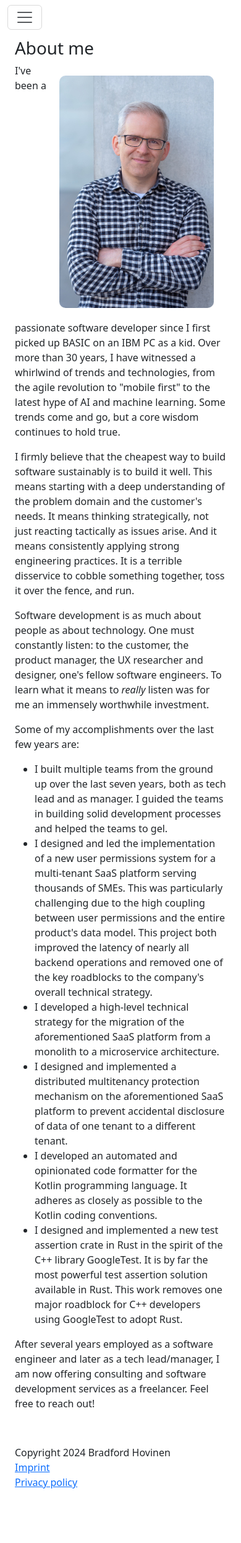
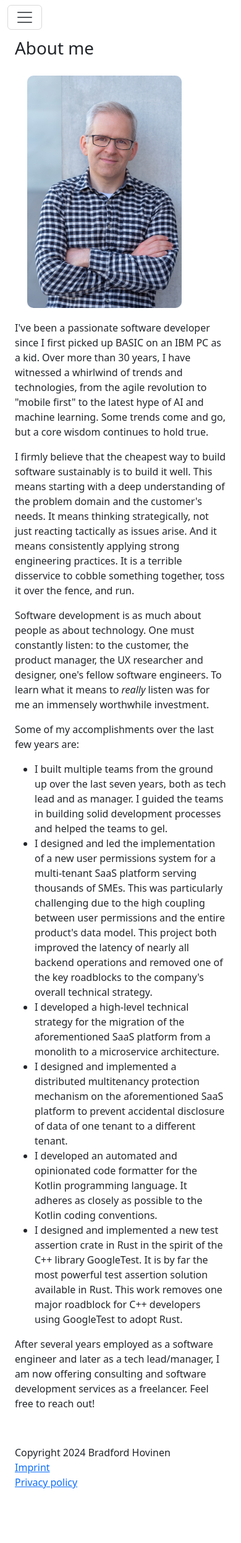
Before and after one commit to hovinen-tech/hovinen-tech.github.io, a Jekyll site: the page built from about.html, in a window 390 px wide. Shown: the whole page at 62% size. Built offline with Jekyll 4.4.1, drawn with Linux system fonts in a browser that asks for light colours; comment, search, counter and statistics services are not loaded.

Commit message:
Fix layout of about page on mobile

```diff
--- a/css/base.scss
+++ b/css/base.scss
@@ -74,8 +74,16 @@ main {
 
 .photo-about {
     border-radius: 10px;
-    float: right;
+    float: both;
     margin: 20px;
+}
+
+@media only screen and (min-width: 43.75rem) {
+    .photo-about {
+        border-radius: 10px;
+        float: right;
+        margin: 20px;
+    }
 }
 
 .testimonial {
```
